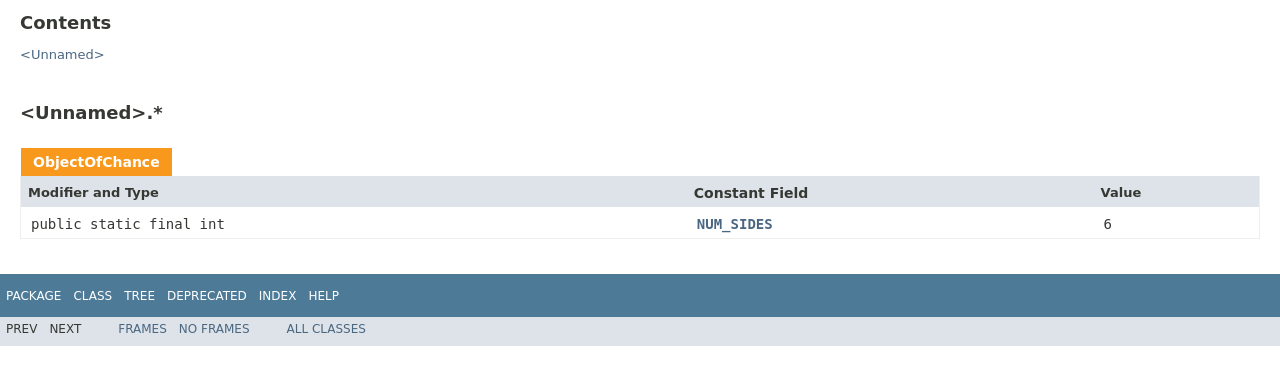
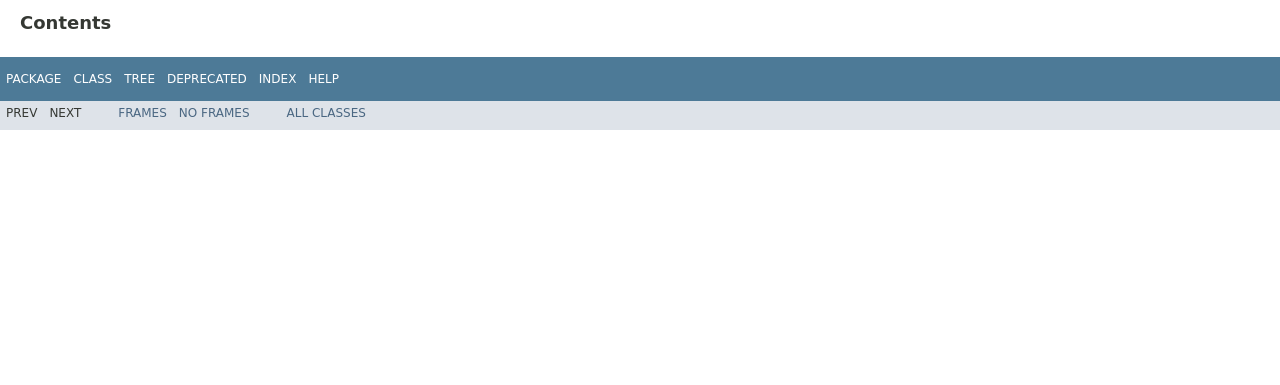
Before and after one commit to tahakkani/Yahtzee, a plain HTML site: page doc/constant-values.html in a window 1280 px wide. Shown: the part 115-500 px from the top of the page. Drawn offline with Linux system fonts and the light colour scheme; a web font is replaced by a local one.

Commit message:
Generated javadoc

```diff
--- a/doc/constant-values.html
+++ b/doc/constant-values.html
@@ -2,9 +2,9 @@
 <!-- NewPage -->
 <html lang="en">
 <head>
-<!-- Generated by javadoc (1.8.0_241) on Wed Feb 12 18:42:03 PST 2020 -->
+<!-- Generated by javadoc (1.8.0_241) on Fri Feb 14 19:41:27 PST 2020 -->
 <title>Constant Field Values</title>
-<meta name="date" content="2020-02-12">
+<meta name="date" content="2020-02-14">
 <link rel="stylesheet" type="text/css" href="stylesheet.css" title="Style">
 <script type="text/javascript" src="script.js"></script>
 </head>
@@ -70,35 +70,6 @@
 <div class="header">
 <h1 title="Constant Field Values" class="title">Constant Field Values</h1>
 <h2 title="Contents">Contents</h2>
-<ul>
-<li><a href="#unnamed.package">&lt;Unnamed&gt;</a></li>
-</ul>
-</div>
-<div class="constantValuesContainer"><a name="unnamed.package">
-<!--   -->
-</a>
-<h2 title="&amp;lt;Unnamed&amp;gt;">&lt;Unnamed&gt;.*</h2>
-<ul class="blockList">
-<li class="blockList">
-<table class="constantsSummary" border="0" cellpadding="3" cellspacing="0" summary="Constant Field Values table, listing constant fields, and values">
-<caption><span><a href="ObjectOfChance.html" title="class in &lt;Unnamed&gt;">ObjectOfChance</a></span><span class="tabEnd">&nbsp;</span></caption>
-<tr>
-<th class="colFirst" scope="col">Modifier and Type</th>
-<th scope="col">Constant Field</th>
-<th class="colLast" scope="col">Value</th>
-</tr>
-<tbody>
-<tr class="altColor">
-<td class="colFirst"><a name="ObjectOfChance.NUM_SIDES">
-<!--   -->
-</a><code>public&nbsp;static&nbsp;final&nbsp;int</code></td>
-<td><code><a href="ObjectOfChance.html#NUM_SIDES">NUM_SIDES</a></code></td>
-<td class="colLast"><code>6</code></td>
-</tr>
-</tbody>
-</table>
-</li>
-</ul>
 </div>
 <!-- ======= START OF BOTTOM NAVBAR ====== -->
 <div class="bottomNav"><a name="navbar.bottom">
```
Also changed, not shown: doc/ObjectOfChance.html (+3 -7 lines), doc/ScoreCard.html (+2 -2 lines), doc/ScoreLine.html (+2 -2 lines), doc/YahtzeeDie.html (+2 -2 lines), doc/YahtzeePlayer.html (+3 -3 lines), doc/allclasses-frame.html (+2 -2 lines), doc/allclasses-noframe.html (+2 -2 lines), doc/deprecated-list.html (+2 -2 lines), doc/help-doc.html (+2 -2 lines), doc/index.html (+1 -1 lines), doc/overview-tree.html (+2 -2 lines), doc/package-frame.html (+2 -2 lines), doc/package-summary.html (+2 -2 lines), doc/package-tree.html (+2 -2 lines).
